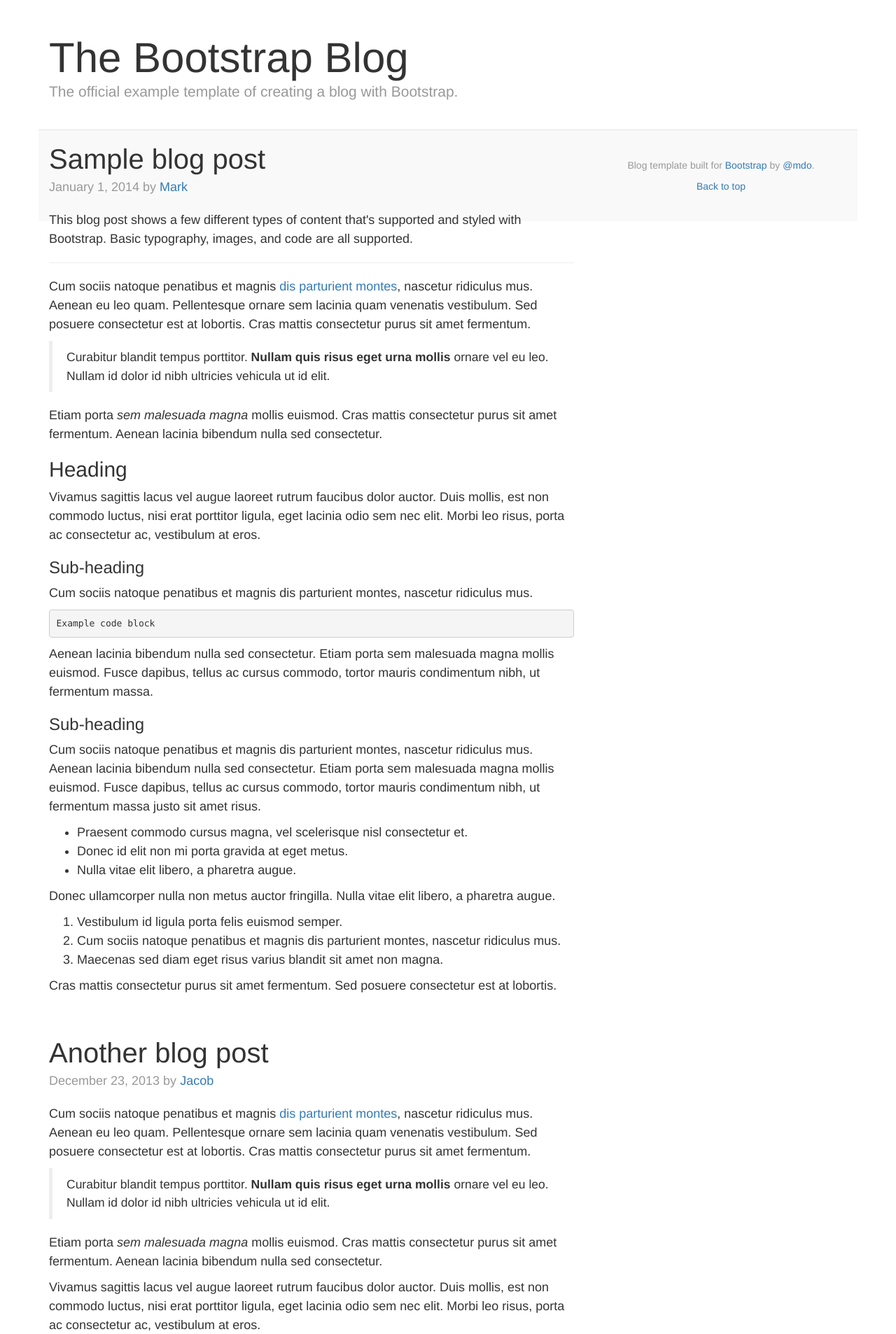
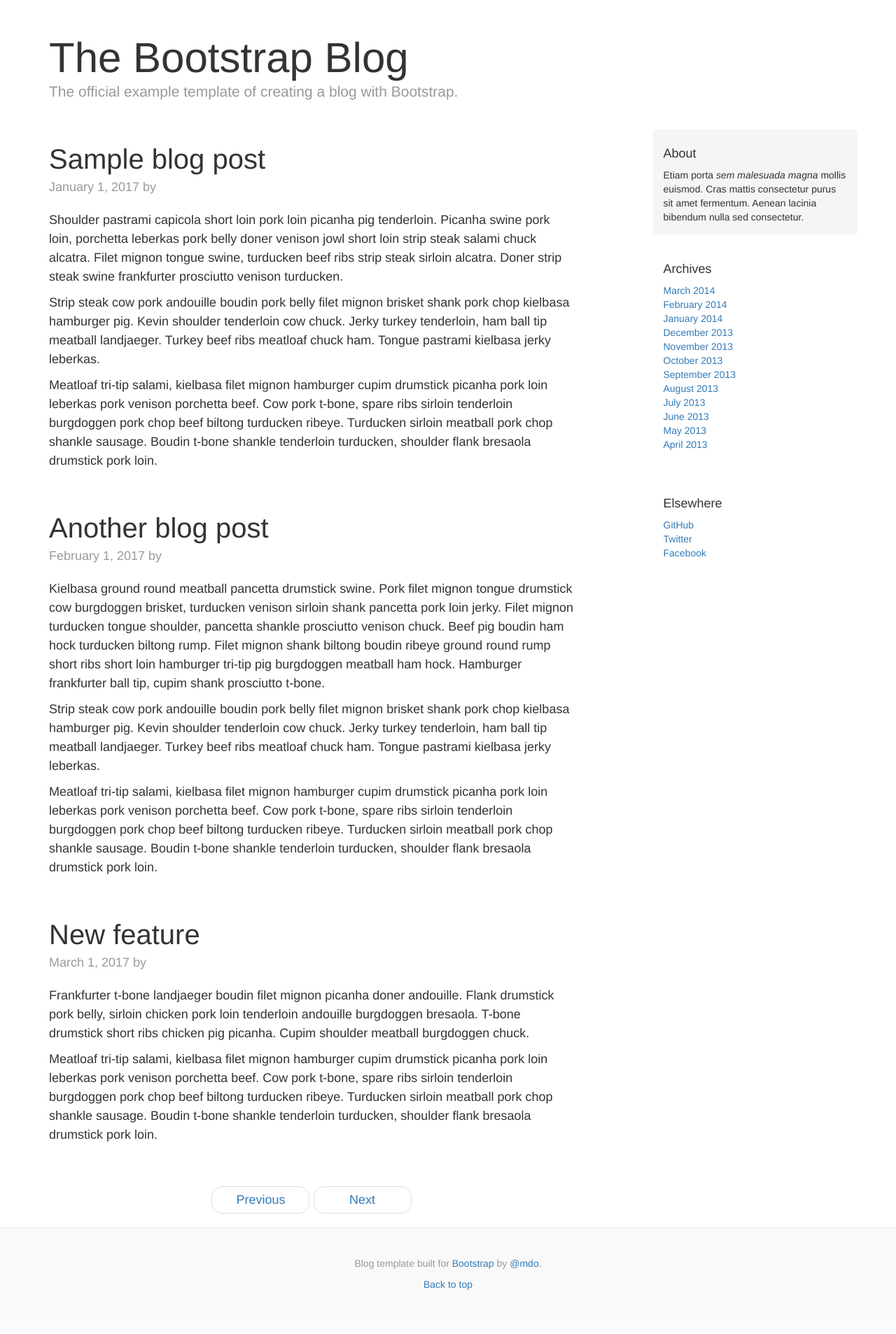
Before and after one commit to colinmckean/phpplay, a PHP site: page / in a window 1280 px wide. Shown: the part 40-1946 px from the top of the page at 70% size. After the commit the page ends 1883 px from the top, so only its background shows below. Run offline with PHP 8.4, Linux system fonts and the light colour scheme; data that the repository does not hold is empty.

Commit message:
complete transition from html to php site

```diff
--- a/project/index.php
+++ b/project/index.php
@@ -1,4 +1,5 @@
 <?php include('includes/header.php'); ?>
+<?php include('includes/posts.php'); ?>
     <div class="blog-masthead">
       <div class="container">
         <nav class="blog-nav">
@@ -21,66 +22,13 @@
       <div class="row">
 
         <div class="col-sm-8 blog-main">
-
+<?php foreach($posts as $post) { ?>
           <div class="blog-post">
-            <h2 class="blog-post-title">Sample blog post</h2>
-            <p class="blog-post-meta">January 1, 2014 by <a href="#">Mark</a></p>
-
-            <p>This blog post shows a few different types of content that's supported and styled with Bootstrap. Basic typography, images, and code are all supported.</p>
-            <hr>
-            <p>Cum sociis natoque penatibus et magnis <a href="#">dis parturient montes</a>, nascetur ridiculus mus. Aenean eu leo quam. Pellentesque ornare sem lacinia quam venenatis vestibulum. Sed posuere consectetur est at lobortis. Cras mattis consectetur purus sit amet fermentum.</p>
-            <blockquote>
-              <p>Curabitur blandit tempus porttitor. <strong>Nullam quis risus eget urna mollis</strong> ornare vel eu leo. Nullam id dolor id nibh ultricies vehicula ut id elit.</p>
-            </blockquote>
-            <p>Etiam porta <em>sem malesuada magna</em> mollis euismod. Cras mattis consectetur purus sit amet fermentum. Aenean lacinia bibendum nulla sed consectetur.</p>
-            <h2>Heading</h2>
-            <p>Vivamus sagittis lacus vel augue laoreet rutrum faucibus dolor auctor. Duis mollis, est non commodo luctus, nisi erat porttitor ligula, eget lacinia odio sem nec elit. Morbi leo risus, porta ac consectetur ac, vestibulum at eros.</p>
-            <h3>Sub-heading</h3>
-            <p>Cum sociis natoque penatibus et magnis dis parturient montes, nascetur ridiculus mus.</p>
-            <pre><code>Example code block</code></pre>
-            <p>Aenean lacinia bibendum nulla sed consectetur. Etiam porta sem malesuada magna mollis euismod. Fusce dapibus, tellus ac cursus commodo, tortor mauris condimentum nibh, ut fermentum massa.</p>
-            <h3>Sub-heading</h3>
-            <p>Cum sociis natoque penatibus et magnis dis parturient montes, nascetur ridiculus mus. Aenean lacinia bibendum nulla sed consectetur. Etiam porta sem malesuada magna mollis euismod. Fusce dapibus, tellus ac cursus commodo, tortor mauris condimentum nibh, ut fermentum massa justo sit amet risus.</p>
-            <ul>
-              <li>Praesent commodo cursus magna, vel scelerisque nisl consectetur et.</li>
-              <li>Donec id elit non mi porta gravida at eget metus.</li>
-              <li>Nulla vitae elit libero, a pharetra augue.</li>
-            </ul>
-            <p>Donec ullamcorper nulla non metus auctor fringilla. Nulla vitae elit libero, a pharetra augue.</p>
-            <ol>
-              <li>Vestibulum id ligula porta felis euismod semper.</li>
-              <li>Cum sociis natoque penatibus et magnis dis parturient montes, nascetur ridiculus mus.</li>
-              <li>Maecenas sed diam eget risus varius blandit sit amet non magna.</li>
-            </ol>
-            <p>Cras mattis consectetur purus sit amet fermentum. Sed posuere consectetur est at lobortis.</p>
+            <h2 class="blog-post-title"><?php echo $post['post-title'];?></h2>
+            <p class="blog-post-meta"><?php echo $post['post-date'];?> by <?php echo $post['author'];?></p>
+            <?php echo $post['post-content']; ?>
           </div><!-- /.blog-post -->
-
-          <div class="blog-post">
-            <h2 class="blog-post-title">Another blog post</h2>
-            <p class="blog-post-meta">December 23, 2013 by <a href="#">Jacob</a></p>
-
-            <p>Cum sociis natoque penatibus et magnis <a href="#">dis parturient montes</a>, nascetur ridiculus mus. Aenean eu leo quam. Pellentesque ornare sem lacinia quam venenatis vestibulum. Sed posuere consectetur est at lobortis. Cras mattis consectetur purus sit amet fermentum.</p>
-            <blockquote>
-              <p>Curabitur blandit tempus porttitor. <strong>Nullam quis risus eget urna mollis</strong> ornare vel eu leo. Nullam id dolor id nibh ultricies vehicula ut id elit.</p>
-            </blockquote>
-            <p>Etiam porta <em>sem malesuada magna</em> mollis euismod. Cras mattis consectetur purus sit amet fermentum. Aenean lacinia bibendum nulla sed consectetur.</p>
-            <p>Vivamus sagittis lacus vel augue laoreet rutrum faucibus dolor auctor. Duis mollis, est non commodo luctus, nisi erat porttitor ligula, eget lacinia odio sem nec elit. Morbi leo risus, porta ac consectetur ac, vestibulum at eros.</p>
-          </div><!-- /.blog-post -->
-
-          <div class="blog-post">
-            <h2 class="blog-post-title">New feature</h2>
-            <p class="blog-post-meta">December 14, 2013 by <a href="#">Chris</a></p>
-
-            <p>Cum sociis natoque penatibus et magnis dis parturient montes, nascetur ridiculus mus. Aenean lacinia bibendum nulla sed consectetur. Etiam porta sem malesuada magna mollis euismod. Fusce dapibus, tellus ac cursus commodo, tortor mauris condimentum nibh, ut fermentum massa justo sit amet risus.</p>
-            <ul>
-              <li>Praesent commodo cursus magna, vel scelerisque nisl consectetur et.</li>
-              <li>Donec id elit non mi porta gravida at eget metus.</li>
-              <li>Nulla vitae elit libero, a pharetra augue.</li>
-            </ul>
-            <p>Etiam porta <em>sem malesuada magna</em> mollis euismod. Cras mattis consectetur purus sit amet fermentum. Aenean lacinia bibendum nulla sed consectetur.</p>
-            <p>Donec ullamcorper nulla non metus auctor fringilla. Nulla vitae elit libero, a pharetra augue.</p>
-          </div><!-- /.blog-post -->
-
+          <?php } ?>
           <nav>
             <ul class="pager">
               <li><a href="#">Previous</a></li>
@@ -89,7 +37,7 @@
           </nav>
 
         </div><!-- /.blog-main -->
-          <?php include('includes/footer.php'); ?>
+          <?php include('includes/sidebar.php'); ?>
 
       </div><!-- /.row -->
 
```
